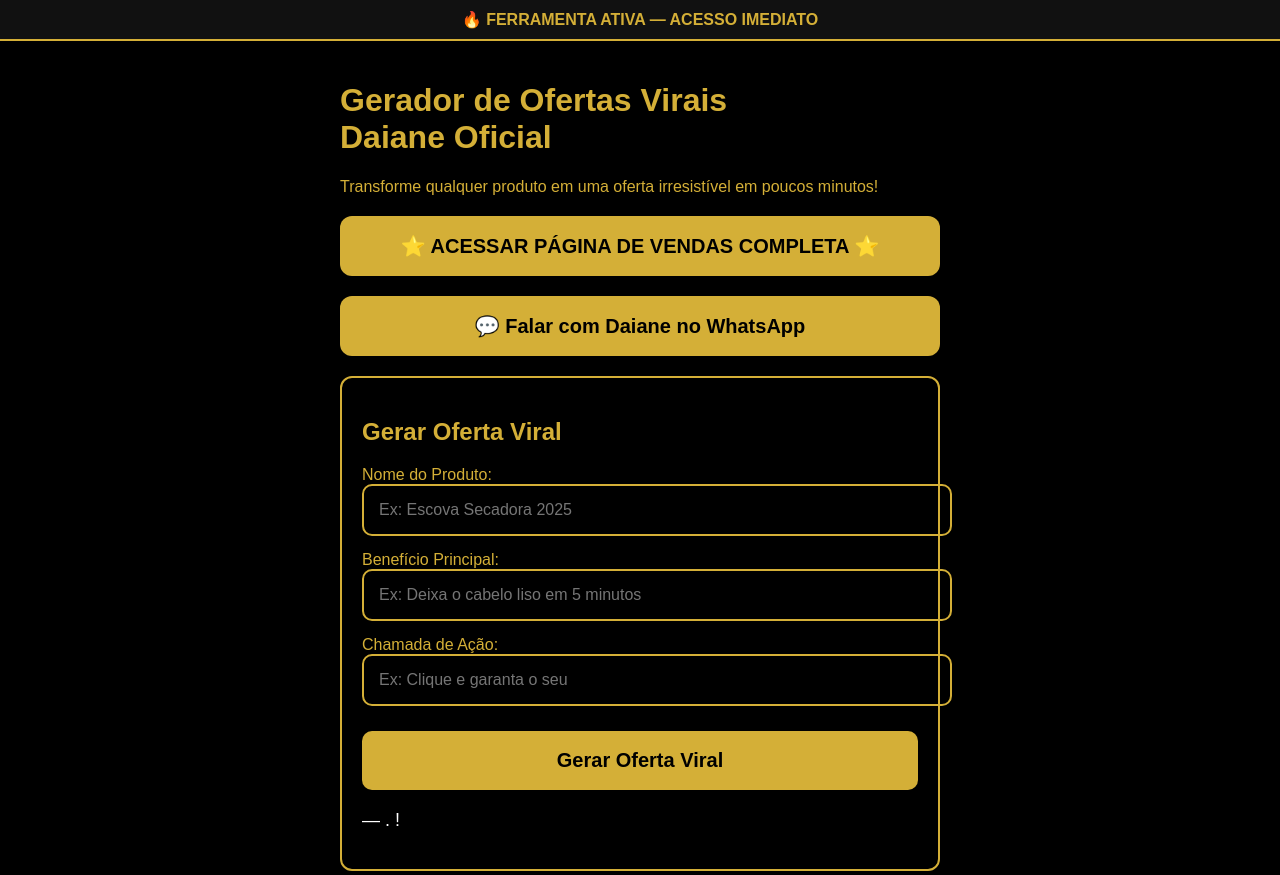
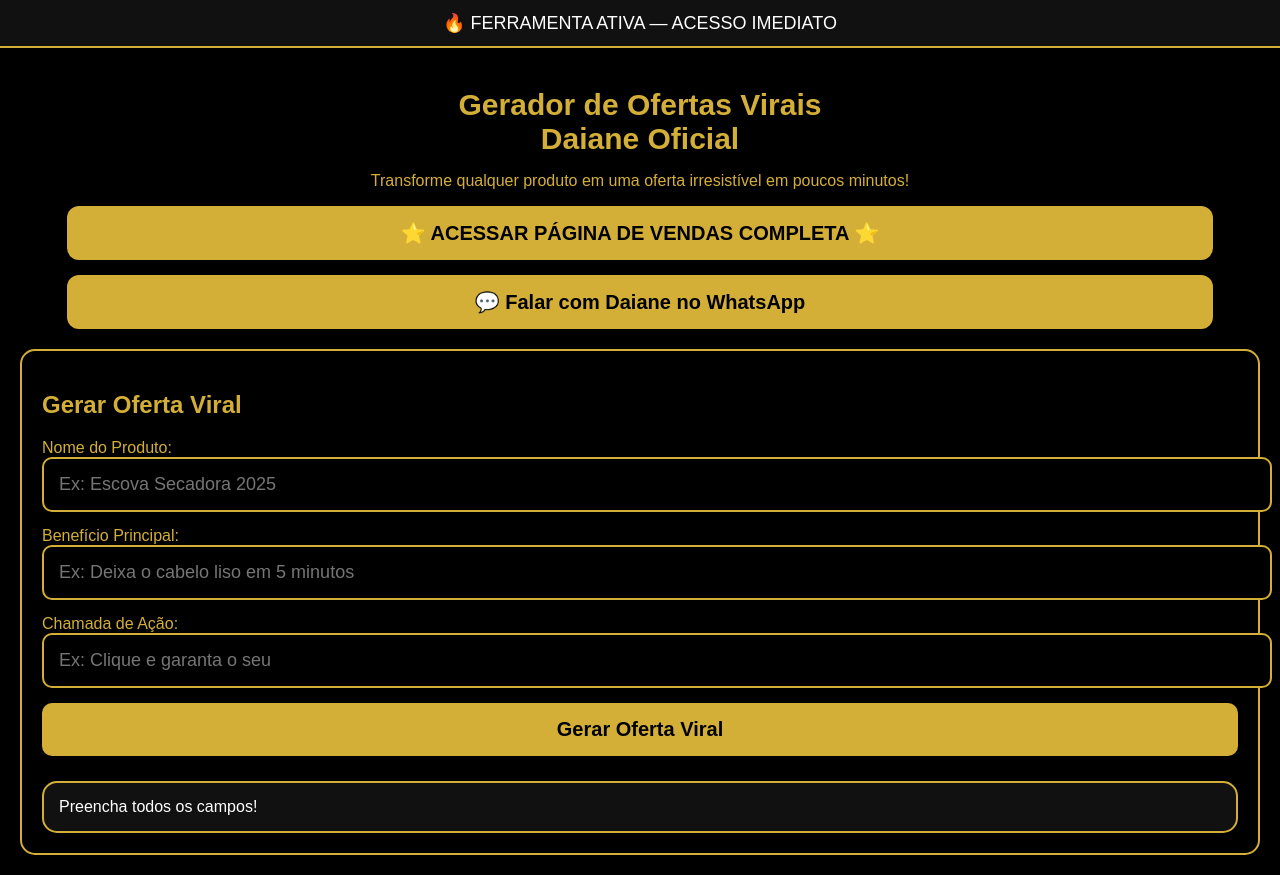
Before and after one commit to nany180/site-adaiane, a plain HTML site: page index.html in a window 1280 px wide. Both pictures are taken after a click on the button "Gerar Oferta Viral". Drawn offline with Linux system fonts and the light colour scheme.

Commit message:
Update index.html

```diff
--- a/index.html
+++ b/index.html
@@ -10,7 +10,7 @@
             margin: 0;
             padding: 0;
             background-color: #000;
-            font-family: Arial, sans-serif;
+            font-family: 'Arial', sans-serif;
             color: #fff;
         }
 
@@ -18,89 +18,101 @@
             color: #d4af37;
         }
 
-        .container {
-            width: 90%;
-            max-width: 600px;
-            margin: auto;
-            padding-top: 20px;
+        .topo-alerta{
+            background-color: #111;
+            padding: 12px;
+            text-align: center;
+            font-size: 18px;
+            border-bottom: 2px solid #d4af37;
         }
 
-        .box {
+        .container{
+            padding: 20px;
+        }
+
+        .titulo{
+            text-align: center;
+            font-size: 30px;
+            font-weight: bold;
+            color: #d4af37;
+            margin-bottom: 10px;
+        }
+
+        .btn{
+            display: block;
+            width: 90%;
+            margin: 15px auto;
+            padding: 15px;
+            background-color: #d4af37;
+            color: #000;
+            font-size: 20px;
+            text-align: center;
+            border-radius: 12px;
+            font-weight: bold;
+            text-decoration: none;
+        }
+
+        .form-box{
             border: 2px solid #d4af37;
             padding: 20px;
-            border-radius: 12px;
+            border-radius: 15px;
             margin-top: 20px;
         }
 
-        input {
+        input{
             width: 100%;
             padding: 15px;
+            margin-bottom: 15px;
+            border-radius: 10px;
             border: 2px solid #d4af37;
-            border-radius: 10px;
-            background: transparent;
+            background-color: #000;
             color: #fff;
-            font-size: 16px;
-            margin-bottom: 15px;
+            font-size: 18px;
         }
 
-        button {
+        .btn-gerar{
             width: 100%;
-            padding: 18px;
-            background: #d4af37;
+            padding: 15px;
+            background-color: #d4af37;
+            color: #000;
             border: none;
             border-radius: 10px;
-            color: #000;
             font-size: 20px;
             font-weight: bold;
-            cursor: pointer;
-            margin-top: 10px;
         }
 
-        .top-bar {
-            background: #111;
-            padding: 10px;
-            text-align: center;
-            border-bottom: 2px solid #d4af37;
-            font-weight: bold;
-            color: #d4af37;
-        }
-
-        .cta-vendas {
-            display: block;
-            text-align: center;
-            background: #d4af37;
-            color: #000;
-            padding: 18px;
-            font-size: 20px;
-            border-radius: 12px;
-            margin-top: 20px;
-            text-decoration: none;
-            font-weight: bold;
+        .resultado{
+            margin-top: 25px;
+            background-color: #111;
+            padding: 15px;
+            border-radius: 15px;
+            border: 2px solid #d4af37;
+            display: none;
+            white-space: pre-line;
         }
     </style>
 
 </head>
 <body>
 
-    <div class="top-bar">
+    <div class="topo-alerta">
         🔥 FERRAMENTA ATIVA — ACESSO IMEDIATO
     </div>
 
     <div class="container">
+        <h1 class="titulo">Gerador de Ofertas Virais<br>Daiane Oficial</h1>
 
-        <h1>Gerador de Ofertas Virais<br>Daiane Oficial</h1>
+        <p style="text-align:center;">
+            Transforme qualquer produto em uma oferta irresistível em poucos minutos!
+        </p>
 
-        <p>Transforme qualquer produto em uma oferta irresistível em poucos minutos!</p>
+        <!-- BOTÃO DE VENDAS -->
+        <a class="btn" href="https://pay.kiwify.com.br/Bzs4PJR" target="_blank">⭐ ACESSAR PÁGINA DE VENDAS COMPLETA ⭐</a>
 
-        <a class="cta-vendas" href="https://nany180.github.io/site-adaiane/" target="_blank">
-            ⭐ ACESSAR PÁGINA DE VENDAS COMPLETA ⭐
-        </a>
+        <!-- BOTÃO WHATSAPP -->
+        <a class="btn" href="https://wa.me/5547996388596" target="_blank">💬 Falar com Daiane no WhatsApp</a>
 
-        <a class="cta-vendas" href="https://wa.me/5547996388596" target="_blank">
-            💬 Falar com Daiane no WhatsApp
-        </a>
-
-        <div class="box">
+        <div class="form-box">
             <h2>Gerar Oferta Viral</h2>
 
             <label>Nome do Produto:</label>
@@ -112,21 +124,35 @@
             <label>Chamada de Ação:</label>
             <input id="acao" placeholder="Ex: Clique e garanta o seu">
 
-            <button onclick="gerarOferta()">Gerar Oferta Viral</button>
+            <button class="btn-gerar" onclick="gerar()">Gerar Oferta Viral</button>
 
-            <p id="resultado" style="margin-top:20px; font-size:18px; color:#fff;"></p>
+            <div id="resultado" class="resultado"></div>
         </div>
-
     </div>
 
     <script>
-        function gerarOferta(){
-            let p = document.getElementById("produto").value;
-            let b = document.getElementById("beneficio").value;
-            let a = document.getElementById("acao").value;
+        function gerar(){
+            let produto = document.getElementById("produto").value;
+            let beneficio = document.getElementById("beneficio").value;
+            let acao = document.getElementById("acao").value;
+            let caixa = document.getElementById("resultado");
 
-            document.getElementById("resultado").innerHTML =
-                `<b>${p}</b> — ${b}. ${a}!`;
+            if(produto === "" || beneficio === "" || acao === ""){
+                caixa.style.display = "block";
+                caixa.innerText = "Preencha todos os campos!";
+                return;
+            }
+
+            let texto =
+`🔥 ${produto.toUpperCase()} — Oferta Especial!
+
+✔️ ${beneficio}
+👉 ${acao}
+
+💛 Oferta criada automaticamente pelo Gerador de Ofertas Virais — Daiane Oficial.`;
+
+            caixa.style.display = "block";
+            caixa.innerText = texto;
         }
     </script>
 
```
